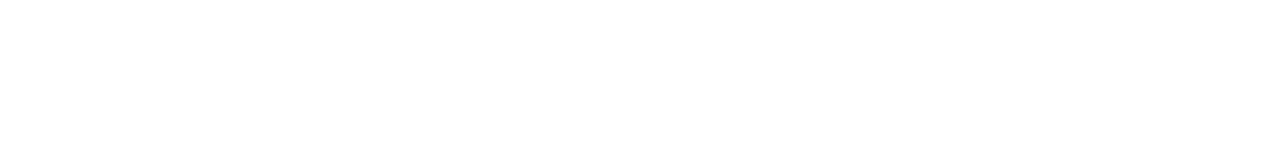
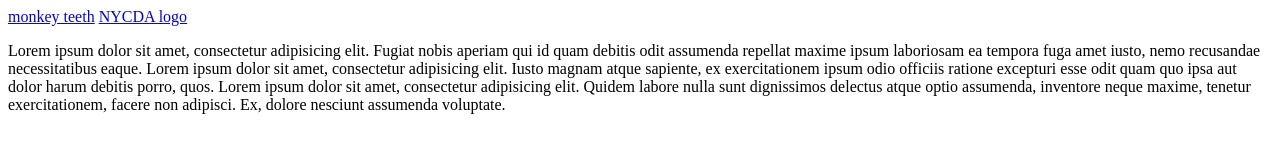
Before and after one commit to shannonjen/js_lightbox_inclass, a plain HTML site: page index.html in a window 1280 px wide. Drawn offline with nearby package versions, Linux system fonts and the light colour scheme.

Commit message:
Add links and paragraph

```diff
--- a/index.html
+++ b/index.html
@@ -5,6 +5,12 @@
 	<title>JS Light Box</title>
 </head>
 <body>
+	<a href="#">monkey teeth</a>
+	<a href="#">NYCDA logo</a>
+
+	<p>
+		Lorem ipsum dolor sit amet, consectetur adipisicing elit. Fugiat nobis aperiam qui id quam debitis odit assumenda repellat maxime ipsum laboriosam ea tempora fuga amet iusto, nemo recusandae necessitatibus eaque. Lorem ipsum dolor sit amet, consectetur adipisicing elit. Iusto magnam atque sapiente, ex exercitationem ipsum odio officiis ratione excepturi esse odit quam quo ipsa aut dolor harum debitis porro, quos. Lorem ipsum dolor sit amet, consectetur adipisicing elit. Quidem labore nulla sunt dignissimos delectus atque optio assumenda, inventore neque maxime, tenetur exercitationem, facere non adipisci. Ex, dolore nesciunt assumenda voluptate.
+	</p>
 	<script src="https://ajax.googleapis.com/ajax/libs/jquery/2.1.3/jquery.min.js"></script>
 	<script src="script.js"></script>
 </body>
```
